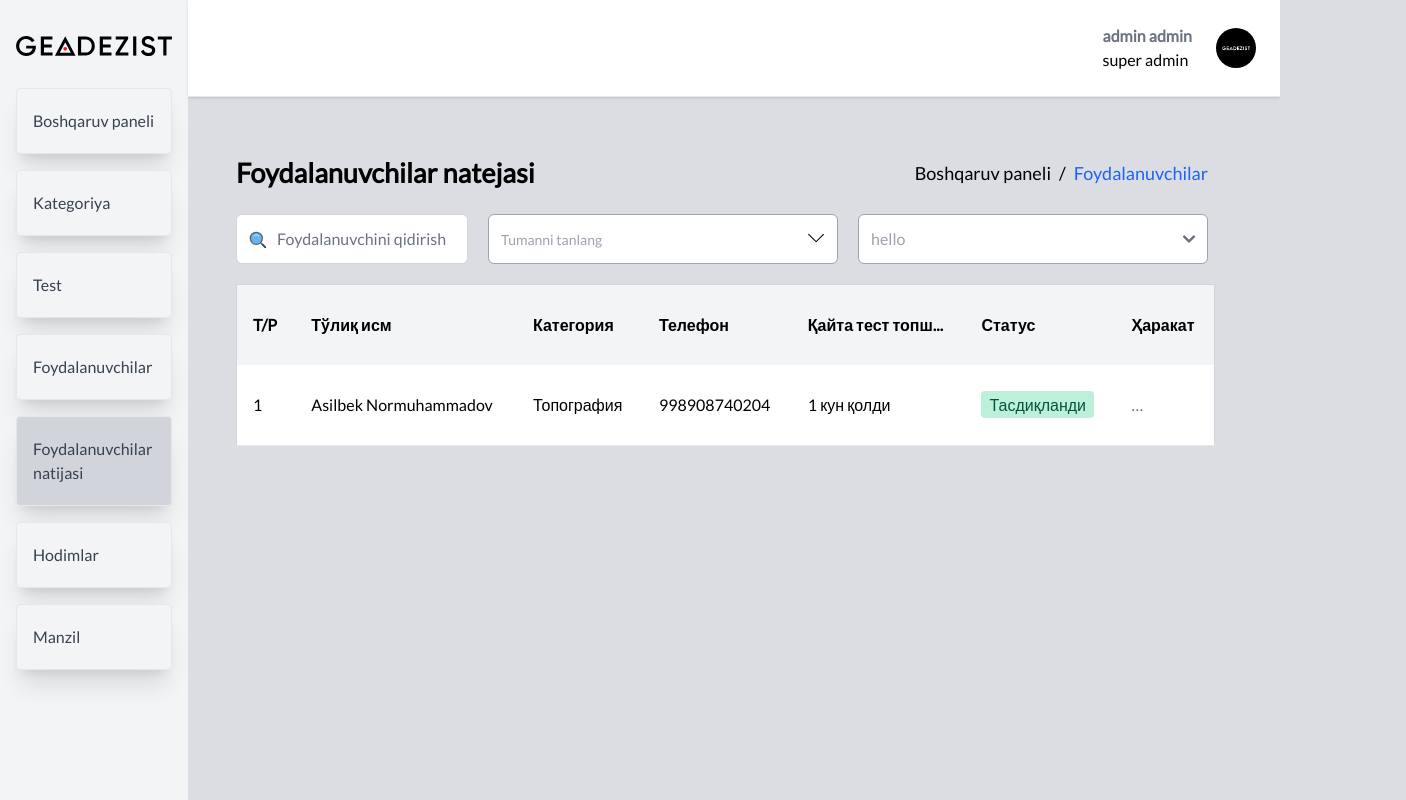
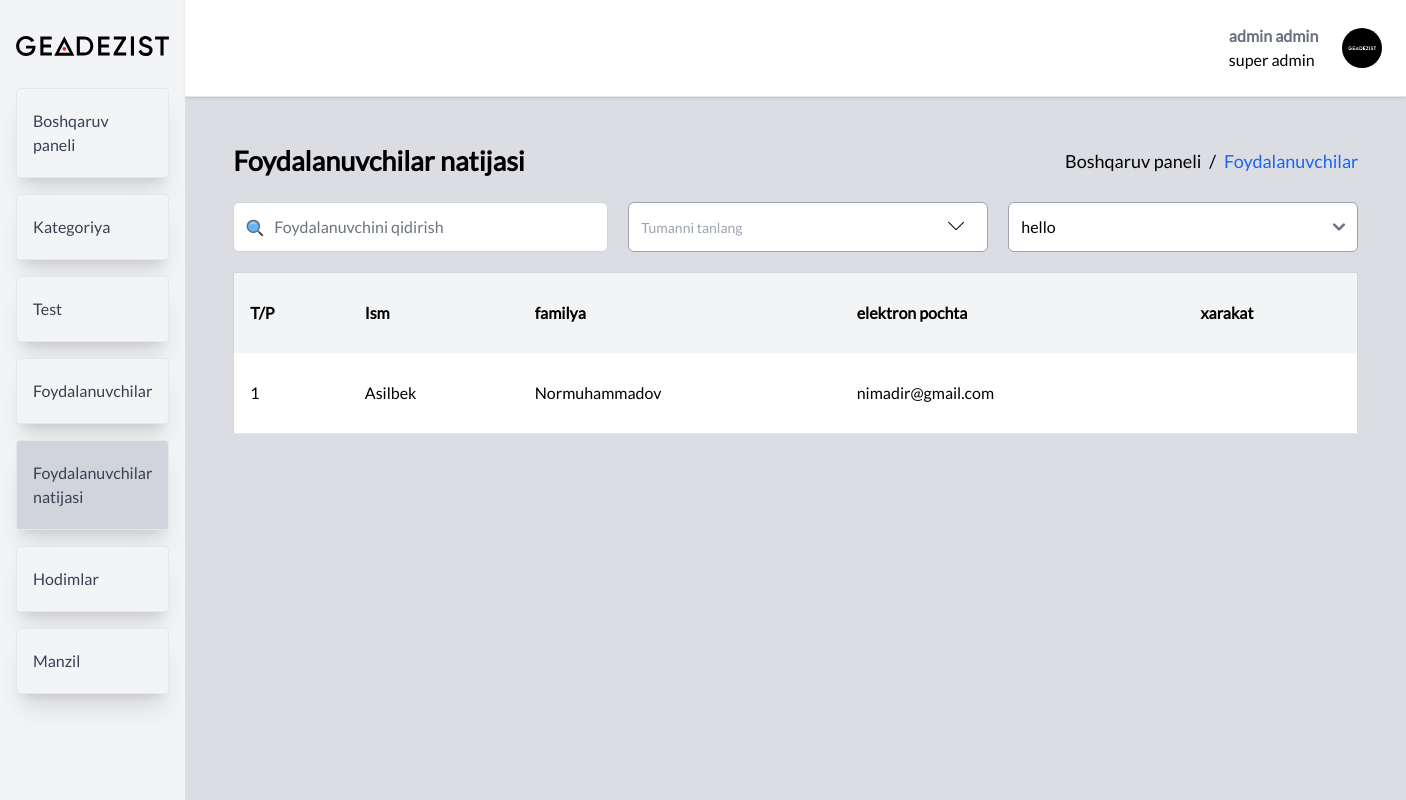
Before and after one commit to jasurhaydarovcode/GEADEZIST, a React (Vite) app: page /user in a window 1280 px wide. Shown: the whole page, 1406 px wide, since content can reach past the window. Built offline with nearby package versions, Linux system fonts and the light colour scheme.

Commit message:
user-result

```diff
--- a/src/pages/User.tsx
+++ b/src/pages/User.tsx
@@ -1,30 +1,21 @@
 import Layout from "@/components/Dashboard/Layout";
-import { useState } from "react";
+
 import { FcSearch } from "react-icons/fc";
 import { SlArrowDown } from "react-icons/sl";
 import { Link } from "react-router-dom";
 
 function User() {
 
-  const [isDropdownOpen, setIsDropdownOpen] = useState(false);
 
-  const toggleDropdown = () => {
-    setIsDropdownOpen(!isDropdownOpen);
-  };
-
-  const closeDropdown = () => {
-    setIsDropdownOpen(false);
-  };
 
   return (
     <Layout>
        <div>
-        <div className="flex justify-end pt-10 pr-6">
+          <div className="flex justify-center pt-7">
             <div className="px-8">
-            <div className="w-full">
-              {/* nav */}
+              <div className="w-max">
                 <header className="flex items-center justify-between">
-                <h3 className="font-bold text-[27px]">Foydalanuvchilar natejasi</h3>
+                  <h3 className="font-bold text-[27px]">Foydalanuvchilar natijasi</h3>
                   <div className="flex gap-2 text-[18px]">
                     <Link to={'/dashboard'}>
                       <h4>Boshqaruv paneli </h4>
@@ -33,9 +24,8 @@ function User() {
                     <h4 className="text-blue-600"> Foydalanuvchilar</h4>
                   </div>
                 </header>
-              {/* nav */}
 
-              {/* sort */}
+
                 <div className="flex justify-end pt-5 gap-5">
                   <div className="flex">
                     <label htmlFor="inp1">
@@ -44,114 +34,61 @@ function User() {
                     <input
                       type="text"
                       id="inp1"
-                    className="pl-10  bg-[] border-gray-300 rounded-md h-[50px] "
+                      className="pl-10 w-[375px] border-gray-300 rounded-md h-[50px] "
                       placeholder="Foydalanuvchini qidirish"
                     />
                   </div>
                   <div className="flex">
-                  <input type="text" className="w-[350px] rounded-md h-[50px] placeholder:font-extralight placeholder-gray-400 border-gray-400  placeholder:text-[14px] " placeholder="Tumanni tanlang" />
+                    <input type="text" className="min-w-[260px] w-[360px] rounded-md h-[50px] placeholder:font-extralight placeholder-gray-400 border-gray-400  placeholder:text-[14px] " placeholder="Tumanni tanlang" />
                     <SlArrowDown className="absolute ml-[320px] mt-4" />
                   </div>
-                <select className="w-[350px] text-gray-400 bg-[] rounded-md h-[50px] placeholder:font-extralight placeholder-gray-400 border-gray-400  placeholder:text-[14px] ">
+                  <select className="max-w-[350px] w-[375px] text-gray-40 rounded-md h-[50px] placeholder:font-extralight placeholder-gray-400 border-gray-400  placeholder:text-[14px] ">
                     <option value="">hello</option>
-                  <option value="">byey</option>
-                  <option value="">mthf</option>
+                    <option value="">example 1</option>
+                    <option value="">example 2</option>
                   </select>
                 </div>
                 {/* sort */}
-              <div></div>
-            </div>
-          </div>
-        </div>
-      </div>
 
 
-      {/* Table */}
 
-      <div className="p-5">
-        <table className="mx-3 w-[96%] bg-white border border-gray-300">
+
+
+                <div className="py-5">
+                  <table className="mx-3 ml-[0px] w-[100%] bg-white border border-gray-300">
                     <thead>
                       <tr className="bg-gray-100">
                         <th className="text-left px-4 py-7">T/P</th>
-              <th className="text-left px-4 py-2">Тўлиқ исм</th>
-              <th className="text-left px-4 py-2">Категория</th>
-              <th className="text-left px-4 py-2">Телефон</th>
-              <th className="text-left px-4 py-2">Қайта тест топш...</th>
-              <th className="text-left px-4 py-2">Статус</th>
-              <th className="text-left px-4 py-2">Ҳаракат</th>
+                        <th className="text-left px-4 py-2">Ism</th>
+                        <th className="text-left px-4 py-2">familya</th>
+                        <th className="text-left px-4 py-2">elektron pochta</th>
+                        <th className="text-left px-4 py-2">xarakat</th>
                       </tr>
                     </thead>
                     <tbody>
                       <tr className="border-b">
                         <td className="px-4 py-7">1</td>
-              <td className="px-4 py-2">Asilbek Normuhammadov</td>
-              <td className="px-4 py-2">Топография</td>
-              <td className="px-4 py-2">998908740204</td>
-              <td className="px-4 py-2">1 кун қолди</td>
+                        <td className="px-4 py-2">Asilbek</td>
+                        <td className="px-4 py-2">Normuhammadov</td>
+                        <td className="px-4 py-2">nimadir@gmail.com</td>
                         <td className="px-4 py-2">
-                <span className="px-2 py-1 bg-green-200 text-green-800 rounded">
-                  Тасдиқланди
+                          <span className="px-2 py-1 rounded cursor-pointer">
+
                           </span>
-              </td>
-              <td className="px-4 py-2 relative">
-                <button
-                  className="text-gray-500 hover:text-gray-800"
-                  onClick={toggleDropdown}
-                >
-                  &#x2026; {/* Uch nuqta belgisi */}
-                </button>
-
-                {isDropdownOpen && (
-                  <div
-                    className="absolute right-0 mt-2 w-56 bg-white border border-gray-300 rounded-lg shadow-lg z-10"
-                  >
-                    <button
-                      className="block w-full text-left px-4 py-2 hover:bg-gray-100"
-                      onClick={closeDropdown}
-                    >
-                      Архивни кўриш
-                    </button>
-                    <button
-                      className="block w-full text-left px-4 py-2 hover:bg-gray-100"
-                      onClick={closeDropdown}
-                    >
-                      Натижани кўриш
-                    </button>
-                    <button
-                      className="block w-full text-left px-4 py-2 hover:bg-gray-100"
-                      onClick={closeDropdown}
-                    >
-                      Тасдиқлаш
-                    </button>
-                    <button
-                      className="block w-full text-left px-4 py-2 hover:bg-gray-100"
-                      onClick={closeDropdown}
-                    >
-                      Бекор қилиш
-                    </button>
-                    <button
-                      className="block w-full text-left px-4 py-2 hover:bg-gray-100"
-                      onClick={closeDropdown}
-                    >
-                      Қайта топширишга рухсат бериш
-                    </button>
-                  </div>
-                )}
-
-                {isDropdownOpen && (
-                  <div
-                    className="fixed inset-0"
-                    onClick={closeDropdown}
-                  ></div>
-                )}
                         </td>
                       </tr>
                     </tbody>
                   </table>
                 </div>
+              </div>
+            </div>
+          </div>
+          <div>
+          </div>
+        </div>
 
 
-      {/* Table end */}
+
 
 
 
```
Lines whose indentation alone changed are shown as unchanged.
